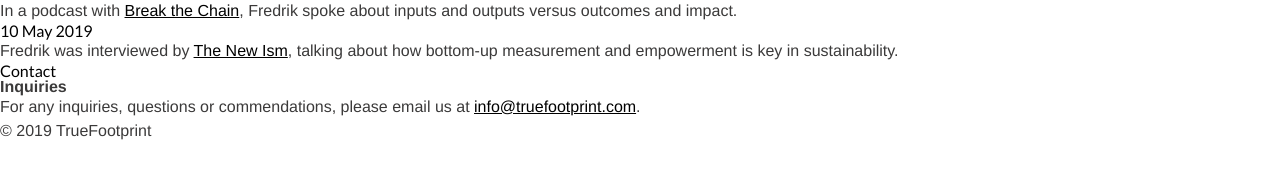
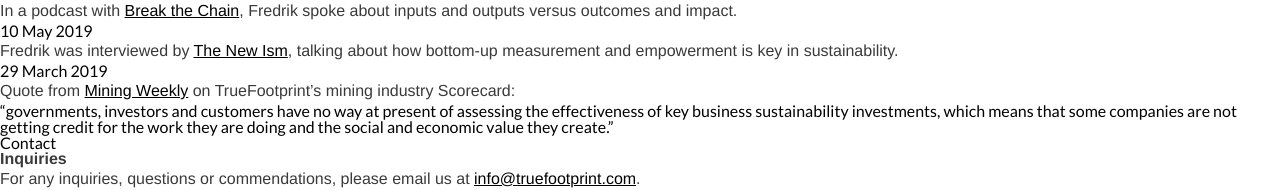
Before and after one commit to truefootprint/website, a Next.js app: page / in a window 1280 px wide. Shown: the part 2455-2645 px from the top of the page. Before the commit the page ends 2598 px from the top, so only its background shows below. Built offline with nearby package versions, Linux system fonts and the light colour scheme.

Commit message:
Add Mining Weekly to the press section

```diff
--- a/components/home/Home.jsx
+++ b/components/home/Home.jsx
@@ -293,6 +293,24 @@
                 talking about how bottom-up measurement and empowerment is key in sustainability.
                 </p>
               </div>
+
+              <div className={css.item}>
+                <time>29 March 2019</time>
+
+                <p>
+                Quote from <a href="https://www.miningweekly.com/article/mining-stakeholders-unable-to-assessthe-effectiveness-of-sustainability-investments-analyst-2019-03-29" target="_blank">
+                  Mining Weekly
+                </a> on TrueFootprint’s mining industry Scorecard:
+                </p>
+
+                <blockquote>
+                  “governments, investors and customers have no way at present
+                  of assessing the effectiveness of key business sustainability
+                  investments, which means that some companies are not getting
+                  credit for the work they are doing and the social and
+                  economic value they create.”
+                </blockquote>
+              </div>
             </div>
           </div>
         </section>
```
